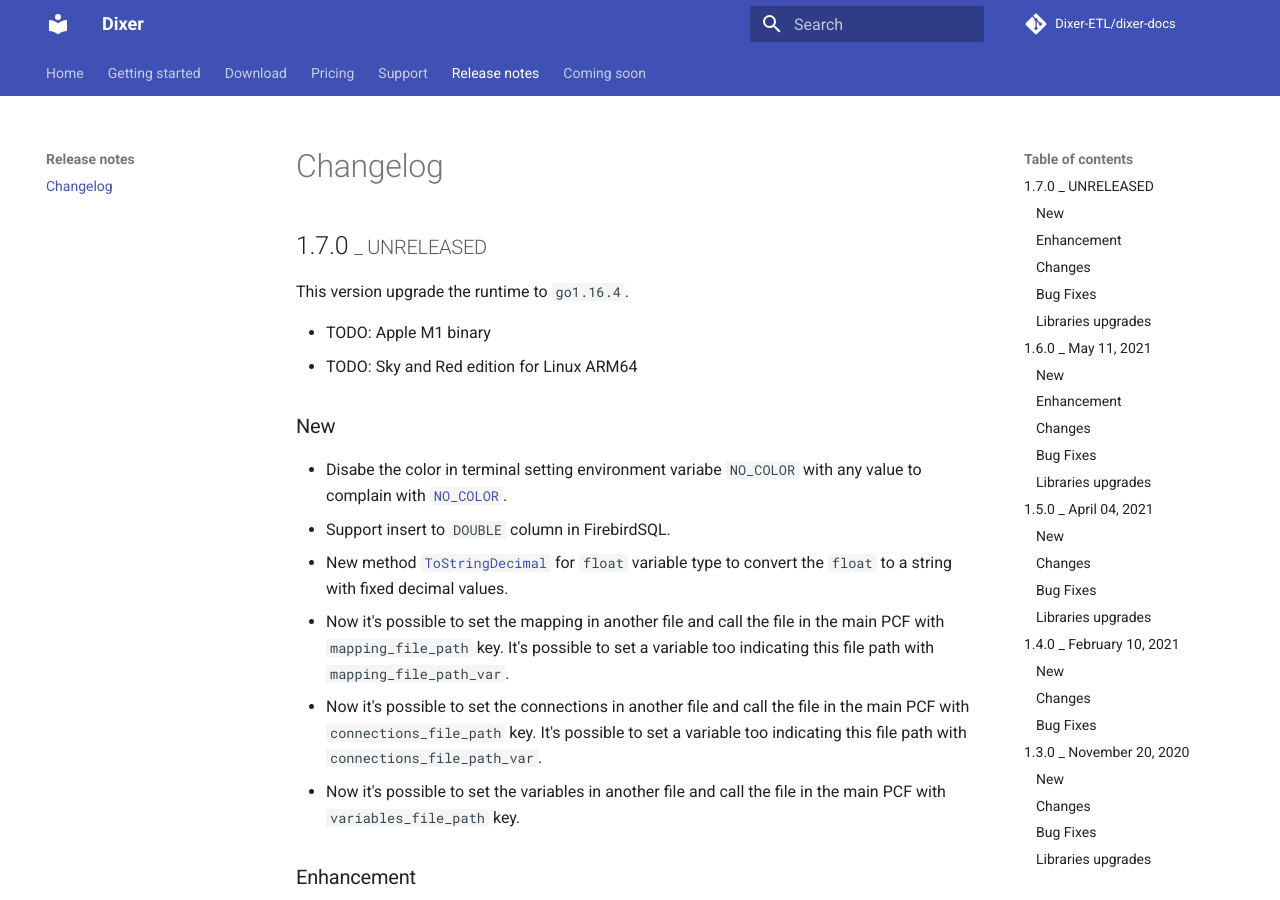
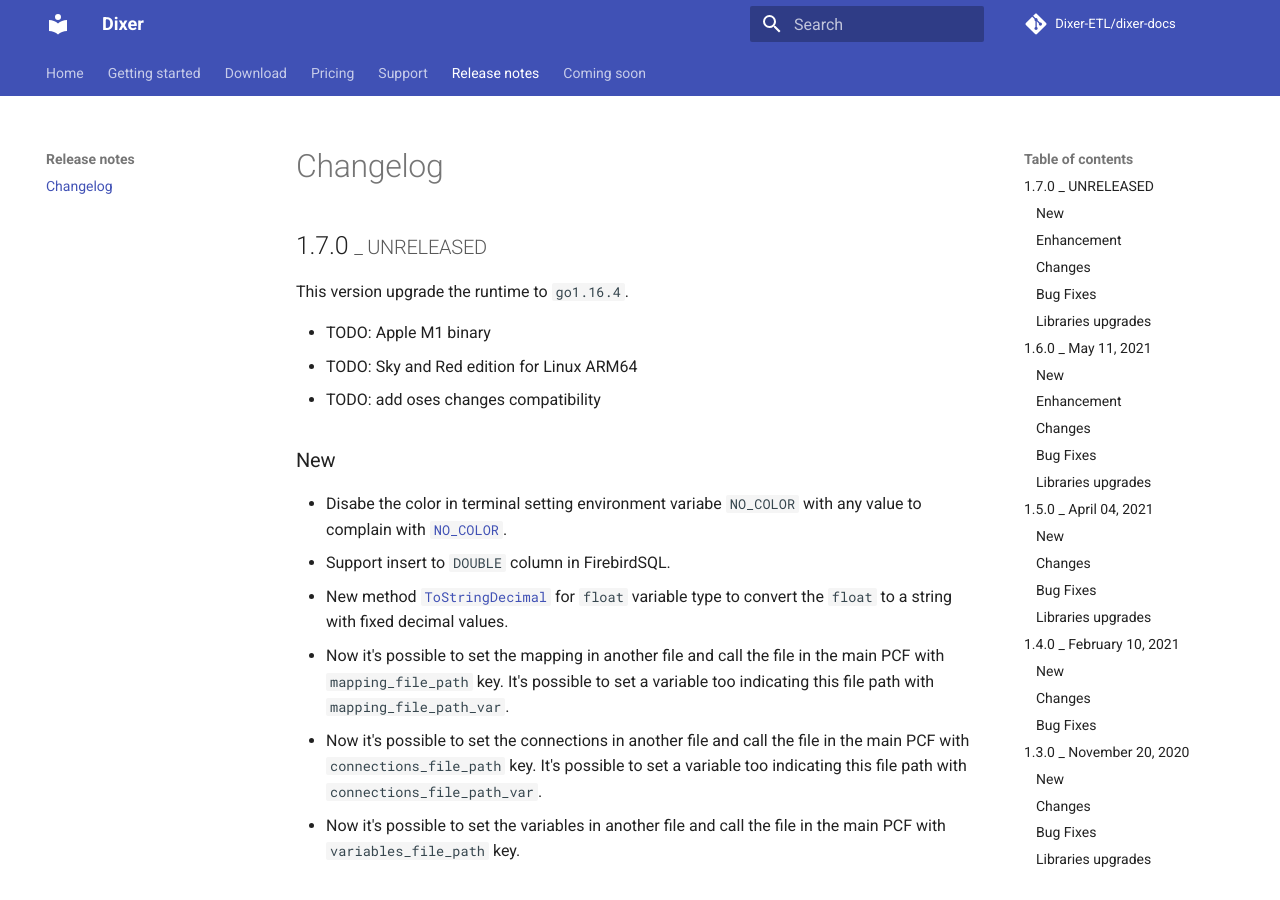
Before and after one commit to Dixer-ETL/dixer-docs, an MkDocs documentation site: the page built from docs/Changelog.md, in a window 1280 px wide and 900 px high. Built offline with MkDocs 1.6.1 and Material for MkDocs 9.7.7, drawn with Linux system fonts in a browser that asks for light colours; comment, search, counter and statistics services are not loaded.

Commit message:
Todo oses compatibility

```diff
--- a/docs/Changelog.md
+++ b/docs/Changelog.md
@@ -6,6 +6,7 @@ This version upgrade the runtime to `go1.16.4`.
 
 - TODO: Apple M1 binary
 - TODO: Sky and Red edition for Linux ARM64
+- TODO: add oses changes compatibility
 
 ### New
 * Disabe the color in terminal setting environment variabe `NO_COLOR` with any value to complain with [`NO_COLOR`](https://no-color.org/).
```
